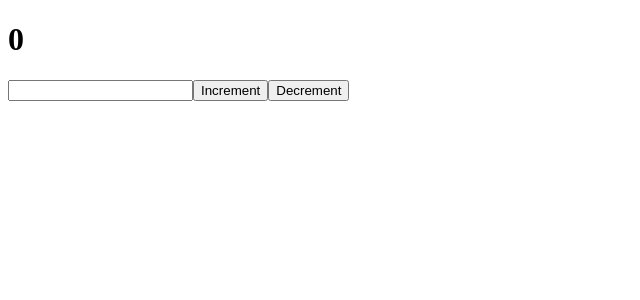
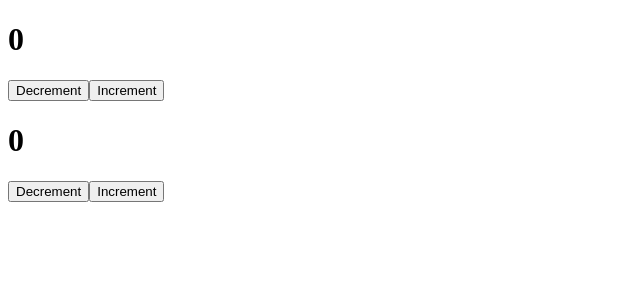
Before and after one commit to Presnia/react-fund-course-nd, a React (Create React App) app: page / in a window 1280 px wide. Shown: the top 300 px of the page, without its empty margins (0-640 px from the left). Built offline with nearby package versions, Linux system fonts and the light colour scheme.

Commit message:
Created the new component as class component

```diff
--- a/src/App.js
+++ b/src/App.js
@@ -1,26 +1,12 @@
-import {useState} from "react";
+import Counter from "./components/Counter";
+import ClassCounter from "./components/ClassCounter";
 
 function App() {
-    const [likes, setLikes] = useState(0);
-    const [value, setValue] = useState('');
 
-    const increment = () => {
-        setLikes(likes + 1);
-    }
-
-    const decrement = () => {
-        setLikes(likes - 1);
-    }
   return (
     <div className="App">
-        <h1>{likes}</h1>
-        <h1>{value}</h1>
-        <input type='text'
-               value={value}
-               onChange={e => setValue(e.target.value)}
-        />
-        <button onClick={increment}>Increment</button>
-        <button onClick={decrement}>Decrement</button>
+        <Counter/>
+        <ClassCounter/>
     </div>
   );
 }
--- /dev/null
+++ b/src/components/ClassCounter.jsx
@@ -0,0 +1,32 @@
+import React from "react";
+
+class ClassCounter extends React.Component {
+    constructor(props) {
+        super(props);
+        this.state = {
+            count: 0,
+        }
+        this.increment = this.increment.bind(this);
+        this.decrement = this.decrement.bind(this);
+    }
+
+    increment() {
+        this.setState({count: this.state.count + 1});
+    }
+
+    decrement() {
+        this.setState({count: this.state.count - 1});
+    }
+
+    render() {
+        return(
+            <div>
+                <h1>{this.state.count}</h1>
+                <button onClick={this.decrement}>Decrement</button>
+                <button onClick={this.increment}>Increment</button>
+            </div>
+        )
+    }
+}
+
+export default ClassCounter;
--- /dev/null
+++ b/src/components/Counter.jsx
@@ -0,0 +1,22 @@
+import React, {useState} from 'react';
+
+const Counter = () => {
+    const [count, setCount] = useState(0);
+
+    const increment = () => {
+        setCount(count + 1);
+    }
+
+    const decrement = () => {
+        setCount(count - 1);
+    }
+    return (
+        <div>
+            <h1>{count}</h1>
+            <button onClick={decrement}>Decrement</button>
+            <button onClick={increment}>Increment</button>
+        </div>
+    );
+};
+
+export default Counter;
```
